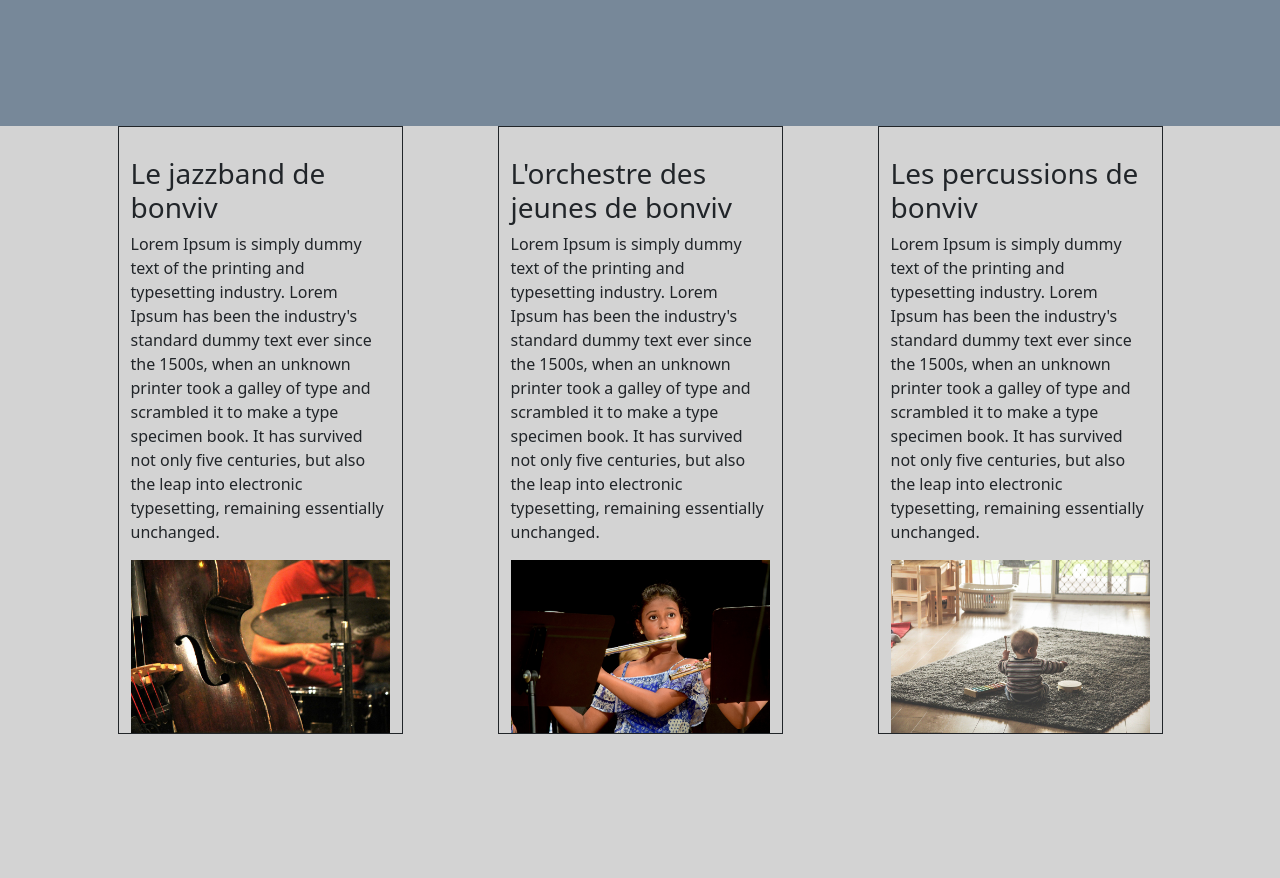
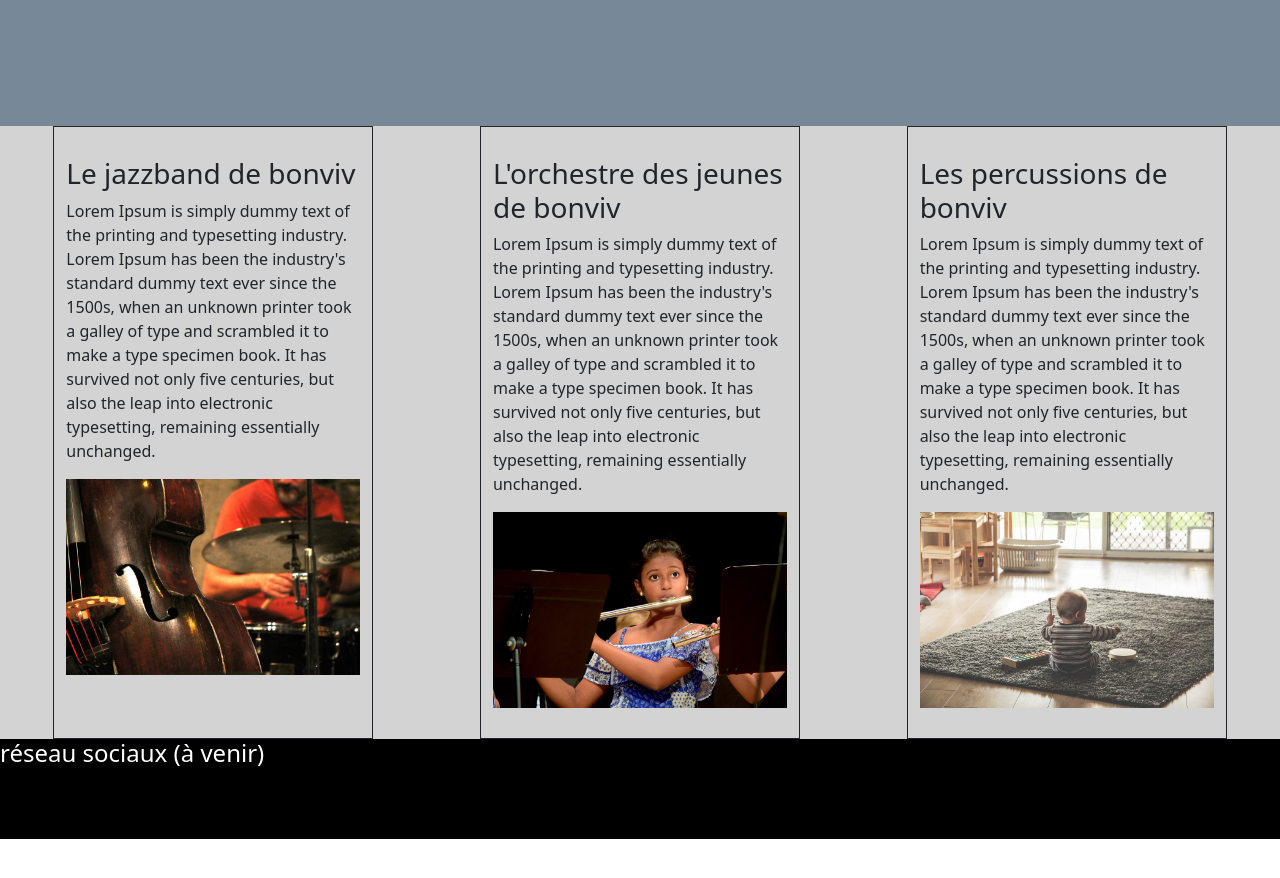
Before and after one commit to stephanegrosheitsch/-valuation-cr-er-un-site-web-avec-html-cass-et-le-farmework-bootstrap, a plain HTML site: page index.html in a window 1280 px wide. Shown: the part 760-1638 px from the top of the page. After the commit the page ends 1599 px from the top, so only its background shows below. Drawn offline with nearby package versions, Linux system fonts and the light colour scheme.

Commit message:
add footer in index.html

```diff
--- a/index.html
+++ b/index.html
@@ -10,11 +10,13 @@
   <title>créer un site web avec html, css et le farework bootstrap</title>
 </head>
 <body>
+
   <header>
     <nav class="navbar navbar-expand-lg navbar-dark bg-dark">
       <div class="container-fluid">
-        <a class="navbar-brand" href="#">Association GroovinBonviv<br> de la Ville de BONVIVRE</a>
-        <button class="navbar-toggler" type="button" data-bs-toggle="collapse" data-bs-target="#navbarSupportedContent" aria-controls="navbarSupportedContent" aria-expanded="false" aria-label="Toggle navigation">
+        <a class="navbar-brand" href="#">GroovinBonviv<br>Ville de BONVIVRE</a>
+        <button class="navbar-toggler" type="button" data-bs-toggle="collapse" data-bs-target="#navbarSupportedContent"
+                aria-controls="navbarSupportedContent" aria-expanded="false" aria-label="Toggle navigation">
           <span class="navbar-toggler-icon"></span>
         </button>
         <div class="collapse navbar-collapse" id="navbarSupportedContent">
@@ -61,8 +63,9 @@
         </div>
     </div>
   </header>
+
   <main class="contenu">
-    <div class="container">
+    <div class="container-fluid">
       <div class="row justify-content-around">
         <div class="col-md-5 col-lg-3 groupe">
           <h3>Le jazzband de bonviv</h3>
@@ -100,7 +103,9 @@
     </div>
   </main>
 
-
+  <footer class="row row-footer">
+    <h4>réseau sociaux (à venir)</h4>
+  </footer>
 
   <script src="https://cdn.jsdelivr.net/npm/@popperjs/core@2.10.2/dist/umd/popper.min.js"
   integrity="sha384-7+zCNj/IqJ95wo16oMtfsKbZ9ccEh31eOz1HGyDuCQ6wgnyJNSYdrPa03rtR1zdB" crossorigin="anonymous"></script>
--- a/style.CSS
+++ b/style.CSS
@@ -29,9 +29,6 @@ h1 {
 
 
 /************* main *************/
-main {
-  height: 100vh;
-}
 
 h2 {
   text-align: center;
@@ -51,8 +48,18 @@ h2 {
   align-items: center;
   border: 1px solid;
   padding-top: 30px;
+  padding-bottom: 30px;
 }
 
 .contenu {
   background: lightgrey;
 }
+
+
+/********FOOTER********/
+
+.row-footer {
+  color:white;
+  background: black;
+  height: 100px;
+}
```
